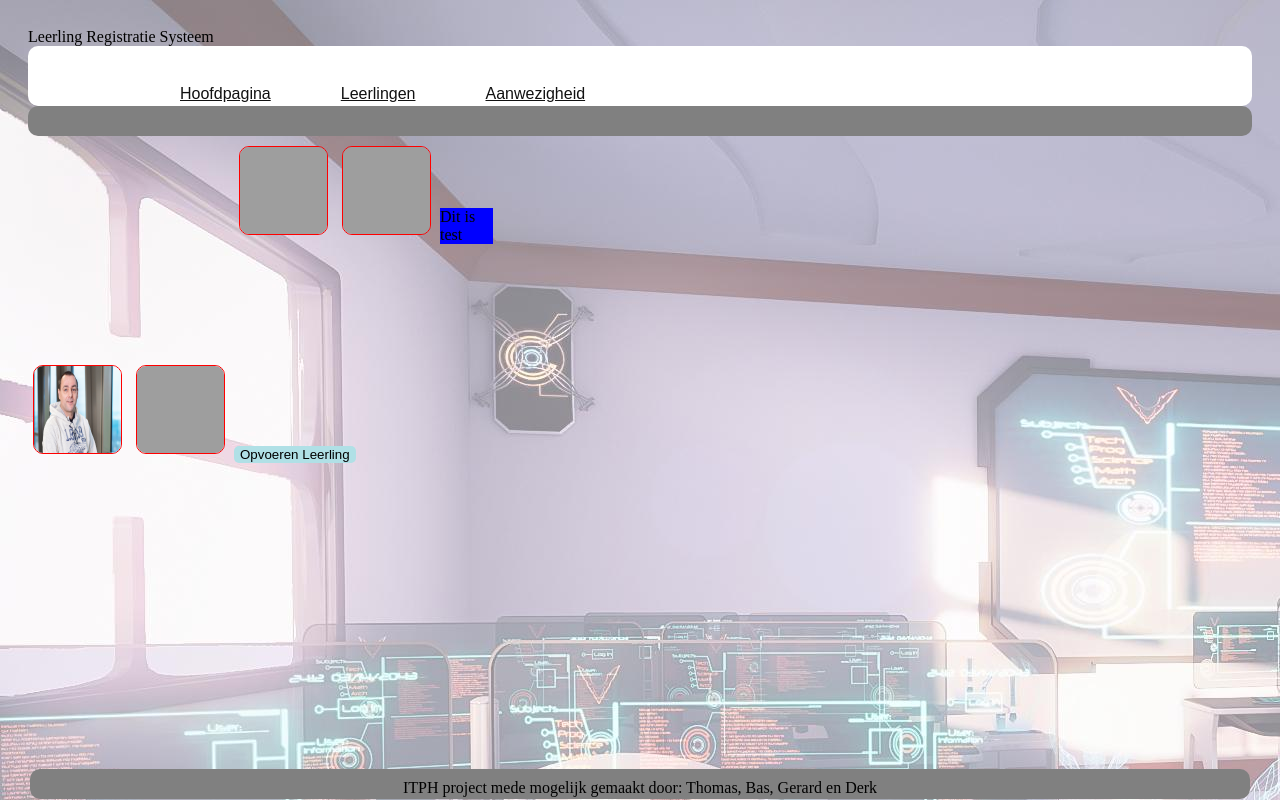
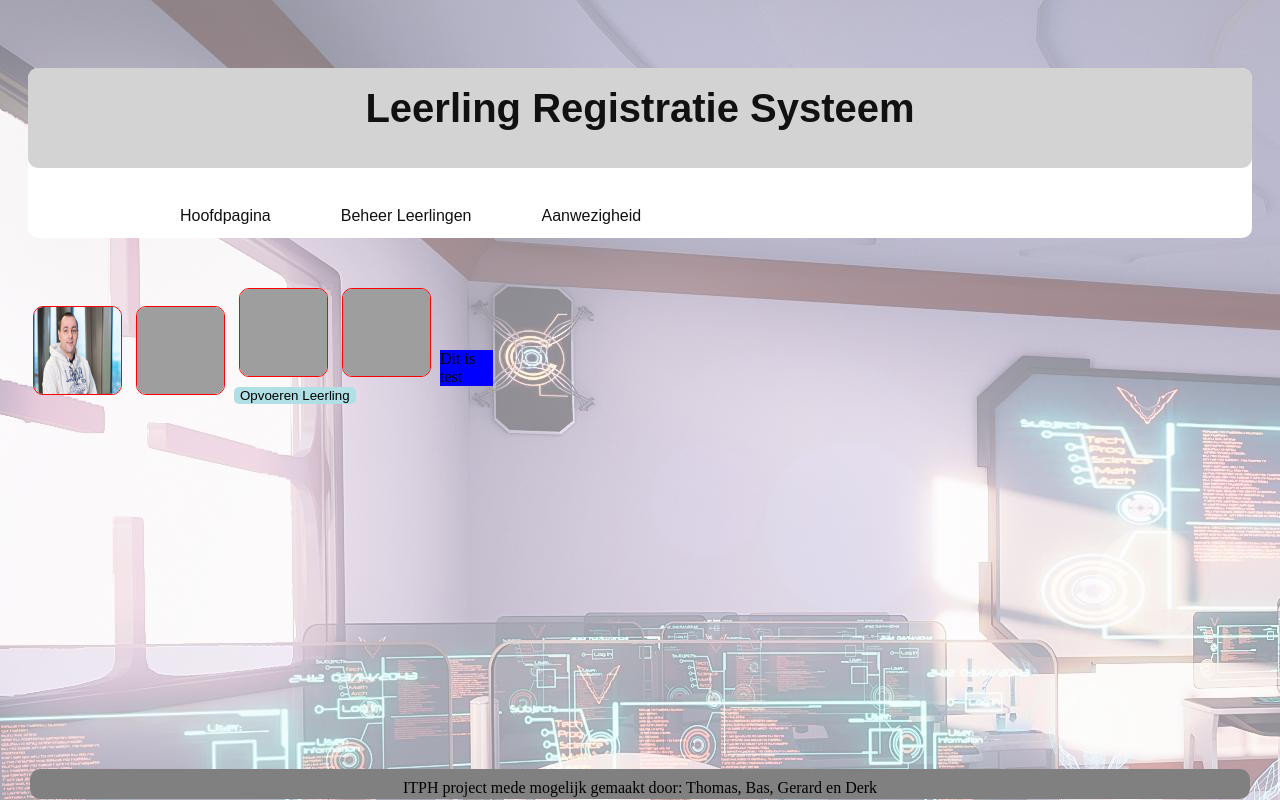
Before and after one commit to ThomasJones69/lrs, a PHP site: page /HTMLPage1.php in a window 1280 px wide. Run offline with PHP 8.4, Linux system fonts and the light colour scheme; data comes from the database, SQL or seed files in the repository; some libraries are stand-ins or nearby versions; grey boxes are pictures that could not be loaded.

Commit message:
div derk

```diff
--- a/HTMLPage1.php
+++ b/HTMLPage1.php
@@ -1,6 +1,7 @@
 <?php
 session_start();
 require_once './connection.php';
+include_once 'header.php';
 ?>
 
 <html>
@@ -28,34 +29,14 @@ function aanwezig(leerling) {
         <meta charset="utf-8" />
         <title> Leerlingen Registratie Systeem </title>
     </head>
+
     <body>
-<!--        <div class="banner">
-            <header>Leerling Registratie Systeem</header>-->
-            <header>Leerling Registratie Systeem
-    <nav>
-	<div class="main-wrapper">
-		<ul>
-                    <li><a href="HTMLPage1.php">Hoofdpagina</a></li>
-		</ul>
-            <!--		<div class="nav-login">-->
+<!--        <section class="main-container">
+        <div class="banner">
+            <header><h1>Leerling Registratie Systeem</h1></header>
+        </div>
+        </section>-->
 
-                <ul>
-                    <li><a href="invoerenLeerling.php">Leerlingen</a></li>
-		</ul>
-        <!--		<div class="nav-login">-->
-                <ul>
-                    <li><a href="registreerAanwezigheid.php">Aanwezigheid</a></li>
-		</ul>
-
-	</div>
-
-    </nav>
-
-</header>
-        </div>
-        <nav>
-
-        </nav>
         <div class="klas">
 
 
--- /dev/null
+++ b/header.php
@@ -0,0 +1,33 @@
+<!DOCTYPE html>
+<html lang="en">
+<head>
+	<meta charset="UTF-8">
+	<title></title>
+
+</head>
+<body>
+ <header>
+    <nav><section class="main-container">
+        <div class="banner">
+            <header><h1>Leerling Registratie Systeem</h1></header>
+        </div>
+        </section>
+	<div class="main-wrapper">
+		<ul>
+                    <li><a href="HTMLPage1.php">Hoofdpagina</a></li>
+		</ul>
+            <!--		<div class="nav-login">-->
+
+                <ul>
+                    <li><a href="invoerenLeerling.php">Beheer Leerlingen</a></li>
+		</ul>
+        <!--		<div class="nav-login">-->
+                <ul>
+                    <li><a href="registreerAanwezigheid.php">Aanwezigheid</a></li>
+		</ul>
+
+	</div>
+
+    </nav>
+
+</header>
--- a/opmaaklrs.css
+++ b/opmaaklrs.css
@@ -17,11 +17,11 @@
     text-align: center;
 }*/
 
-nav{
+/*nav{
     height:30px;
     background-color: grey;
     border-radius: 10px;
-}
+}*/
 
 .zoek{
     display:inline-block;
@@ -93,15 +93,32 @@ body {
 
 /*navigatie balk*/
 
+a {
+    text-decoration: none;
+}
+
 .main-wrapper{
     margin: 0 auto;
     width: 1000px;
 }
+.main-container {
+    padding-top: 0px;
+}
+
+.main-container h1 {
+    font-family: arial;
+    font-size: 40px;
+    color: #111;
+    line-height: 80px;
+    text-align: center;
+}
 
 header nav{
     width: 100%;
-    height: 60px;
+    height: 170px;
     background-color: #fff;
+    border-radius: 10px;
+
 }
 
 header nav ul{
@@ -112,6 +129,7 @@ header nav ul li{
    float: left;
    list-style: none;
     margin-right: 30px;
+    margin-bottom: 20px;
 }
 
 header nav ul li a{
```
